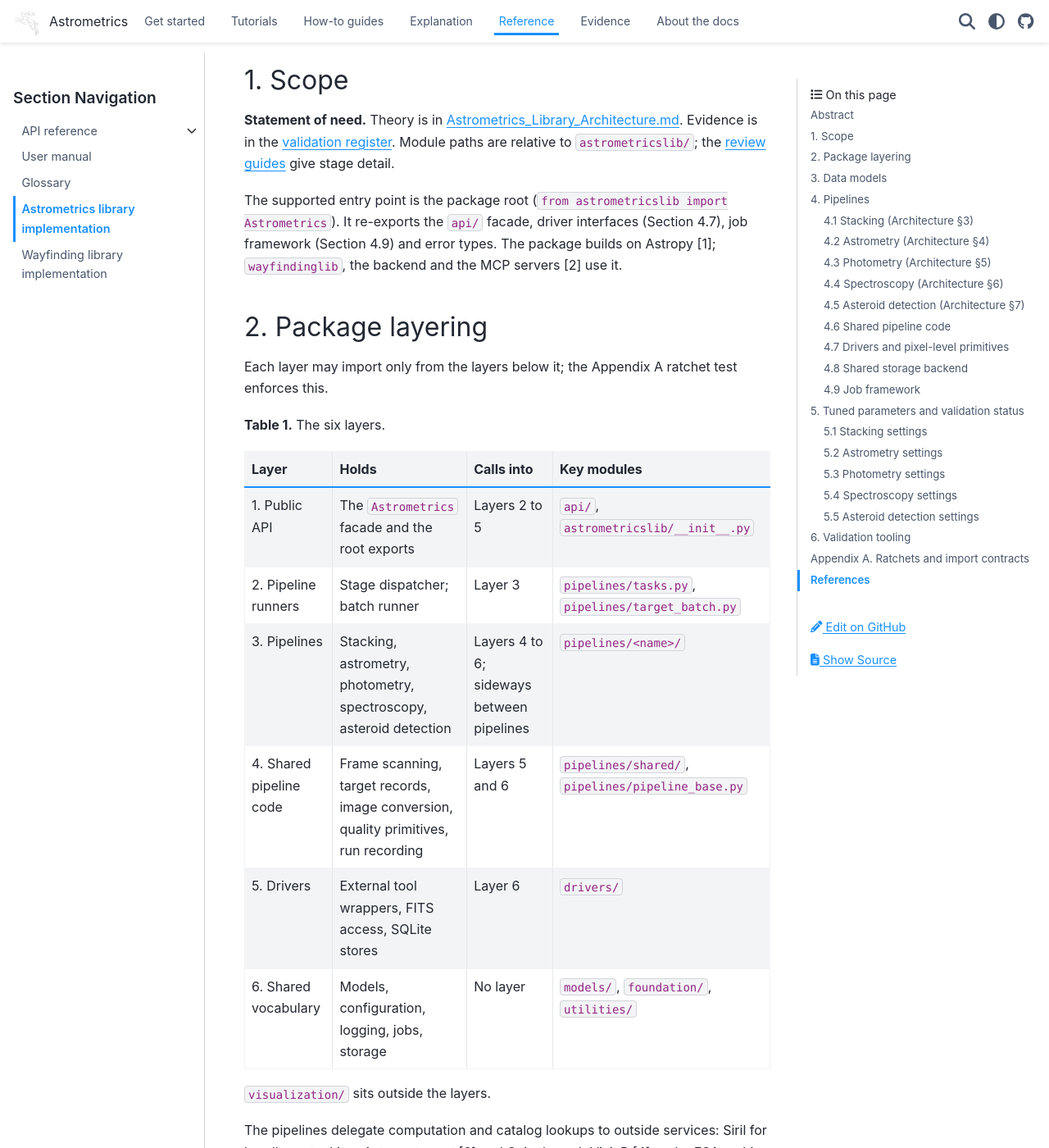
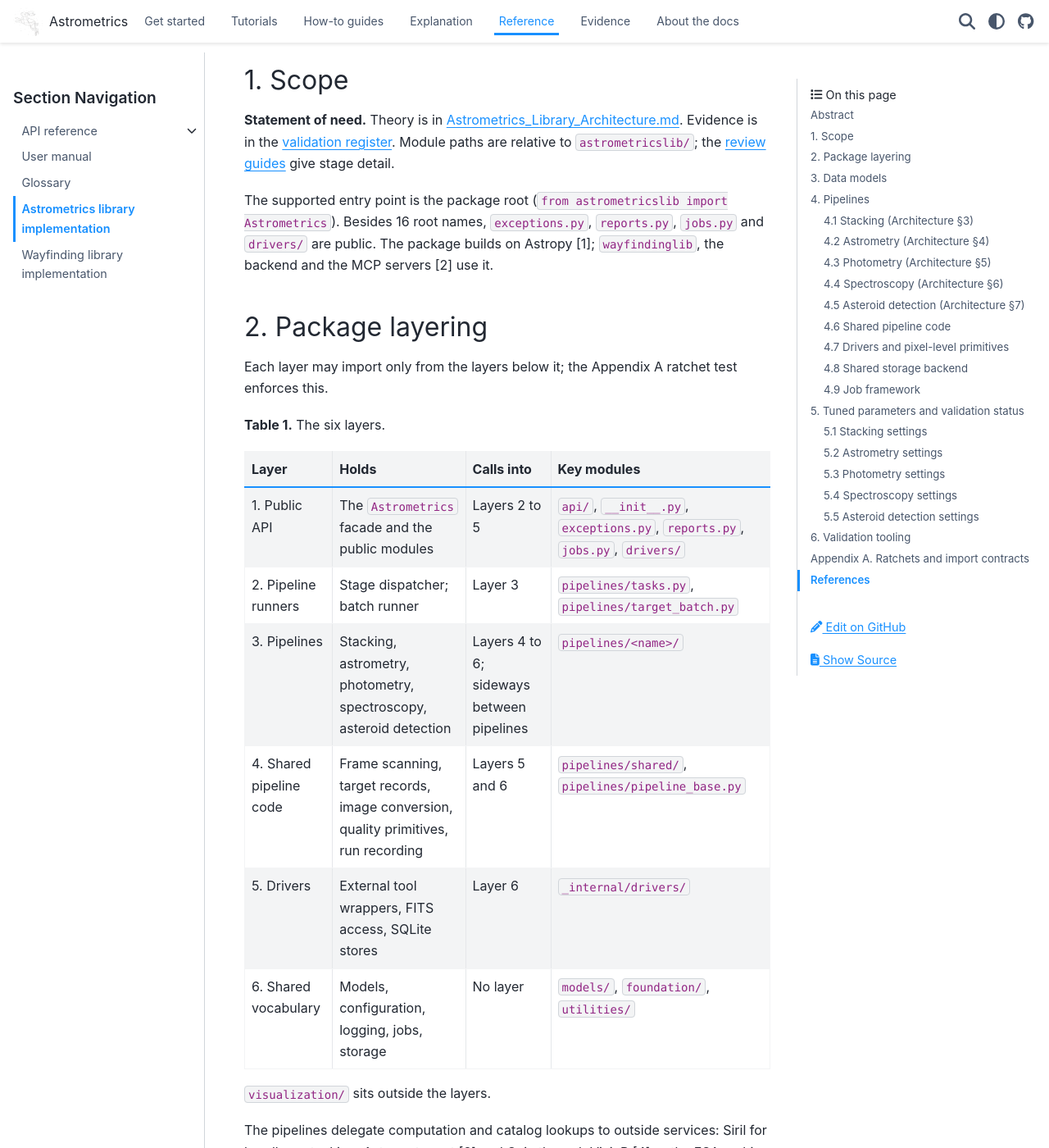
Before and after one commit to m1chae2/astrometrics, a Sphinx documentation site: the page built from documentation/library_design/Astrometrics_Library_Implementation.md, in a window 1280 px wide and 1400 px high, scrolled down 482 px. Shown: the whole window at 82% size. Built offline with Sphinx 7.4.7 and the PyData theme 0.15.4, drawn with Linux system fonts in a browser that asks for light colours; pages that are not in the unit, such as notebooks, are missing from menus; a script that is not in the unit is left out; some of the changed text lies outside the part shown.

Commit message:
docs: implementation papers name the public modules and the moved driver paths (#134)
Co-Authored-By: Claude Opus 5.5 <noreply@anthropic.com>

```diff
--- a/documentation/library_design/Astrometrics_Library_Implementation.md
+++ b/documentation/library_design/Astrometrics_Library_Implementation.md
@@ -12,7 +12,7 @@ The [glossary](../Glossary.md) defines the terms; this document defines each at
 
 **Statement of need.** Theory is in [Astrometrics_Library_Architecture.md](Astrometrics_Library_Architecture.md). Evidence is in the [validation register](validation/index.md). Module paths are relative to `astrometricslib/`; the [review guides](pipelines/index.md) give stage detail.
 
-The supported entry point is the package root (`from astrometricslib import Astrometrics`). It re-exports the `api/` facade, driver interfaces (Section 4.7), job framework (Section 4.9) and error types. The package builds on Astropy [1]; `wayfindinglib`, the backend and the MCP servers [2] use it.
+The supported entry point is the package root (`from astrometricslib import Astrometrics`). Besides 16 root names, `exceptions.py`, `reports.py`, `jobs.py` and `drivers/` are public. The package builds on Astropy [1]; `wayfindinglib`, the backend and the MCP servers [2] use it.
 
 ## 2. Package layering
 
@@ -22,11 +22,11 @@ Each layer may import only from the layers below it; the Appendix A ratchet test
 
 | Layer | Holds | Calls into | Key modules |
 | --- | --- | --- | --- |
-| 1. Public API | The `Astrometrics` facade and the root exports | Layers 2 to 5 | `api/`, `astrometricslib/__init__.py` |
+| 1. Public API | The `Astrometrics` facade and the public modules | Layers 2 to 5 | `api/`, `__init__.py`, `exceptions.py`, `reports.py`, `jobs.py`, `drivers/` |
 | 2. Pipeline runners | Stage dispatcher; batch runner | Layer 3 | `pipelines/tasks.py`, `pipelines/target_batch.py` |
 | 3. Pipelines | Stacking, astrometry, photometry, spectroscopy, asteroid detection | Layers 4 to 6; sideways between pipelines | `pipelines/<name>/` |
 | 4. Shared pipeline code | Frame scanning, target records, image conversion, quality primitives, run recording | Layers 5 and 6 | `pipelines/shared/`, `pipelines/pipeline_base.py` |
-| 5. Drivers | External tool wrappers, FITS access, SQLite stores | Layer 6 | `drivers/` |
+| 5. Drivers | External tool wrappers, FITS access, SQLite stores | Layer 6 | `_internal/drivers/` |
 | 6. Shared vocabulary | Models, configuration, logging, jobs, storage | No layer | `models/`, `foundation/`, `utilities/` |
 
 `visualization/` sits outside the layers.
@@ -50,7 +50,7 @@ Pydantic classes in `models/` hold fields and validation only. Table 2 maps Arch
 | Camera profile (§2.3) | `CameraProfile` (schema 2), `SensorSettingNoise`, `ProvenancedValue`, `AppliedCameraProfile` | `models/camera_profile.py`, `models/applied_camera_profile.py` |
 | Provenance (§2.3) | IVOA Provenance Data Model [7] classes such as `Agent` and `Entity` | `models/provenance.py` |
 
-Camera profiles: `drivers/camera_profile_store.py`, `camera_profile_migration.py`, `pipelines/shared/applied_camera_profile.py`. Provenance: `pipelines/shared/provenance_recording.py`, `drivers/provenance_store.py`. Two `CameraProfile` properties give saturation levels: `pixel_saturation_level_adu` (threshold capped at the clip ceiling) counts saturated pixels, and `usable_peak_level_adu` (also capped at the linearity limit) decides whether a star is photometric ([STK-36](validation/stacking.md#stk-36)).
+Camera profiles: `_internal/drivers/camera_profile_store.py`, `camera_profile_migration.py`, `pipelines/shared/applied_camera_profile.py`. Provenance: `pipelines/shared/provenance_recording.py`, `_internal/drivers/provenance_store.py`. Two `CameraProfile` properties give saturation levels: `pixel_saturation_level_adu` (threshold capped at the clip ceiling) counts saturated pixels, and `usable_peak_level_adu` (also capped at the linearity limit) decides whether a star is photometric ([STK-36](validation/stacking.md#stk-36)).
 
 ## 4. Pipelines
 
@@ -82,7 +82,7 @@ Paths are relative to the pipeline's folder unless they start with `astrometrics
 - **Aperture size and depth (§3.4.3).** `aperture_size_noise.measure_aperture_size_noise` stores `stacking.empty_aperture_noise_size_exponent`. <!-- impl: astrometricslib.pipelines.stacking.post_processing.aperture_size_noise.measure_aperture_size_noise --> `depth_limits.measure_depth_limits` stores `stacking.point_source_depth_5sigma_mag` and `stacking.surface_brightness_limit_3sigma_10arcsec_mag_per_arcsec2`, zero point from `gaia_zero_point`. <!-- impl: astrometricslib.pipelines.stacking.post_processing.depth_limits.measure_depth_limits --> <!-- impl: astrometricslib.pipelines.stacking.post_processing.depth_limits.gaia_zero_point --> Evidence: [STK-36](validation/stacking.md#stk-36).
 - **Frame re-measurement (§3.4).** The sky-rate, sky-noise and read-noise frame metrics are at versions 3, 3 and 2. `frames_whose_camera_profile_gap_closed` queues frames whose camera profile entry was missing and now exists. <!-- impl: astrometricslib.pipelines.stacking.frame_measurement_run.frames_whose_camera_profile_gap_closed --> Evidence: [AST-17](validation/astrometry.md#ast-17).
 - **Half-stack pattern (§3.4).** `post_processing/half_pattern.py`, called by `odd_even_difference_run._half_pattern_safely`. It adds eight rows to the difference's nine; Evidence: [STK-45](validation/stacking.md#stk-45).
-- **Flat-to-light match (§3.4).** `post_processing/flat_match.py` (`flat_match_rows`) stores ten rows. `drivers/calibration_library.py` selects flats and biases (`select_flat_frames`, `select_bias_frames`), and staging records them under `flat_frame_paths` and `bias_frame_paths`. Config key `flat_match_time_limit_seconds`. Evidence: [STK-46](validation/stacking.md#stk-46).
+- **Flat-to-light match (§3.4).** `post_processing/flat_match.py` (`flat_match_rows`) stores ten rows. `_internal/drivers/calibration_library.py` selects flats and biases (`select_flat_frames`, `select_bias_frames`), and staging records them under `flat_frame_paths` and `bias_frame_paths`. Config key `flat_match_time_limit_seconds`. Evidence: [STK-46](validation/stacking.md#stk-46).
 - **Registration step and drift (§3.4).** `post_processing/registration_shifts.py`, called by `frame_geometry_measurements`. Evidence: [STK-44](validation/stacking.md#stk-44).
 
 ### 4.2 Astrometry (Architecture §4)
@@ -143,7 +143,7 @@ Paths are relative to the pipeline's folder unless they start with `astrometrics
 
 ### 4.7 Drivers and pixel-level primitives
 
-*Located in:* `astrometricslib/drivers/`
+*Located in:* `astrometricslib/_internal/drivers/`.
 
 - **Interfaces.** `interfaces/` holds `StackingDriver`, `PlateSolveDriver`, `SimbadDriver`, `GaiaXpDriver`, `ReddeningDriver` and the types that cross them. `driver_set.py` (`Drivers`) fills empty slots with the built-in drivers.
 - **Siril.** `siril_stacking_driver.py`, `siril_interface/`.
@@ -512,7 +512,7 @@ This section maps behaviors the [validation sessions](validation/index.md#6-vali
 
 - **Scripts** in `astrometricslib/scripts/`: `run_empirical_validation.py` (campaign), `run_all_target_processing.py` (batch; restack options in the scripts README), `seed_local_star_catalog.py`, `benchmark_siril_concurrency.py`, `backfill_focal_length.py`, `calibrate_class_gap_against_snr.py` (class gap table, [SPE-30](validation/spectroscopy.md#spe-30)), `backfill_variable_star_flags.py` (with `--refresh-vsx-ranges`, [PHO-19](validation/photometry.md#pho-19)).
 - **History fill.** `scripts/backfill_quality_measurements.py`; record: [Section 6.4](validation/index.md#64-history-fill-of-the-quality-store).
-- **Calibration identities.** `QualityStore.write_calibration_identities` (`drivers/quality_store.py`) stores one row per library stack, keyed by `run_id` and `subject_id`, in the side table `quality_calibration_identity` (schema version 3). The columns include `flat_masters`, `bias_masters`, `flat_bias_masters` and `dark_masters` (each a list of path, size and modification time), `siril_version` and `stacking_algorithm_version` (`STACKING_ALGORITHM_VERSION`). A second write for the same key is ignored. `QualityRecords.calibration_identities(run_ids, target_id)` and the read-only MCP tool `quality_calibration_identities` read it. The migration from version 2 only creates the table. Each library stacking run writes its record through `record_calibration_identities` (`pipelines/stacking/post_processing/calibration_record.py`), called from `record_stacking_quality`: the files are the flat, bias, flat-bias and dark frames the run staged for Siril (`FLAT_FRAME_PATHS_KEY`, `BIAS_FRAME_PATHS_KEY`, `FLAT_BIAS_FRAME_PATHS_KEY`, `DARK_FRAME_PATHS_KEY`).
+- **Calibration identities.** `QualityStore.write_calibration_identities` (`_internal/drivers/quality_store.py`) stores one row per library stack, keyed by `run_id` and `subject_id`, in the side table `quality_calibration_identity` (schema version 3). The columns include `flat_masters`, `bias_masters`, `flat_bias_masters` and `dark_masters` (each a list of path, size and modification time), `siril_version` and `stacking_algorithm_version` (`STACKING_ALGORITHM_VERSION`). A second write for the same key is ignored. `QualityRecords.calibration_identities(run_ids, target_id)` and the read-only MCP tool `quality_calibration_identities` read it. The migration from version 2 only creates the table. Each library stacking run writes its record through `record_calibration_identities` (`pipelines/stacking/post_processing/calibration_record.py`), called from `record_stacking_quality`: the files are the flat, bias, flat-bias and dark frames the run staged for Siril (`FLAT_FRAME_PATHS_KEY`, `BIAS_FRAME_PATHS_KEY`, `FLAT_BIAS_FRAME_PATHS_KEY`, `DARK_FRAME_PATHS_KEY`).
 - **Capture settings.** `CaptureSetting` rounds `pixel_scale_arcsec` to `PIXEL_SCALE_SIGNIFICANT_FIGURES` = 4 (`round_pixel_scale`). <!-- impl: astrometricslib.models.quality.capture_setting.PIXEL_SCALE_SIGNIFICANT_FIGURES --> Schema version 4 merges equal settings on first open; back up first. Design estimate ([STK-D29](validation/stacking.md#design-estimates)).
 - **Per-session photometry.** `analyze_target(pipeline_type="photometry")` runs `VariabilityAnalyzer` per `TargetSession` ([PHO-14](validation/photometry.md#pho-14)).
 - **Cross-session star matching** (Architecture §5.2, concept 6): `_match_and_merge_across_sessions` (`pipelines/photometry/batch.py`) uses `search_around_sky` (a KD-tree [10]); `sessions_missing_wcs` isolates a session without a WCS.
@@ -526,8 +526,8 @@ A ratchet is a test whose exception list may only shrink. `test_no_new_upward_im
 
 | Files | May not import |
 | --- | --- |
-| `models/`, `foundation/`, `utilities/` | `drivers`, `pipelines`, `api`, `visualization`, the package root |
-| `drivers/` | `pipelines`, `api`, `visualization`, the package root |
+| `models/`, `foundation/`, `utilities/` | `_internal/drivers`, `pipelines`, `api`, `visualization`, the package root |
+| `_internal/drivers/` | `pipelines`, `api`, `visualization`, the package root |
 | `pipelines/shared/`, `pipelines/pipeline_base.py` | any specific pipeline, `pipelines.tasks`, `pipelines.target_batch`, `api`, the package root |
 | `pipelines/<name>/` | `pipelines.tasks`, `pipelines.target_batch`, `api`, the package root |
 | `pipelines/tasks.py`, `pipelines/target_batch.py` | `api`, the package root |
@@ -536,7 +536,7 @@ Not checked: `visualization/`, `api/`, the package root, tests, and imports with
 
 Three more ratchets (a stale entry fails):
 
-- **Raw FITS access** (`KNOWN_FITS_ACCESS_SITES`). New code reads FITS through `drivers/fits_access.py` or `drivers/image.py`.
+- **Raw FITS access** (`KNOWN_FITS_ACCESS_SITES`). New code reads FITS through `_internal/drivers/fits_access.py` or `_internal/drivers/image.py`.
 - **Wall clock** (`KNOWN_WALL_CLOCK_SITES`). Nothing under `pipelines/` calls `datetime.now()` or `datetime.utcnow()`.
 - **Unseeded randomness** (`KNOWN_UNSEEDED_RANDOM_SITES`, empty). Nothing under `pipelines/` draws random numbers without a fixed seed.
 
```
Also changed, not shown: documentation/library_design/Wayfinding_Library_Implementation.md (+3 -2 lines).
